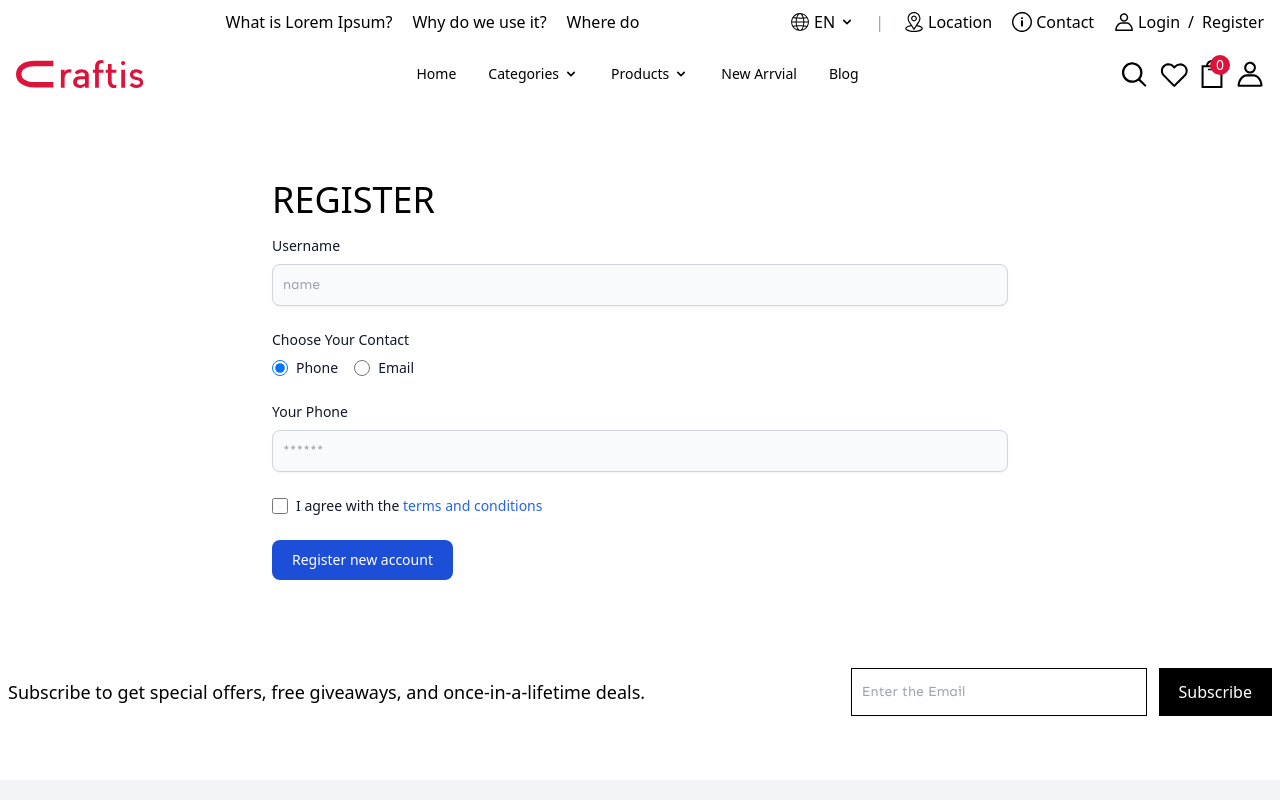
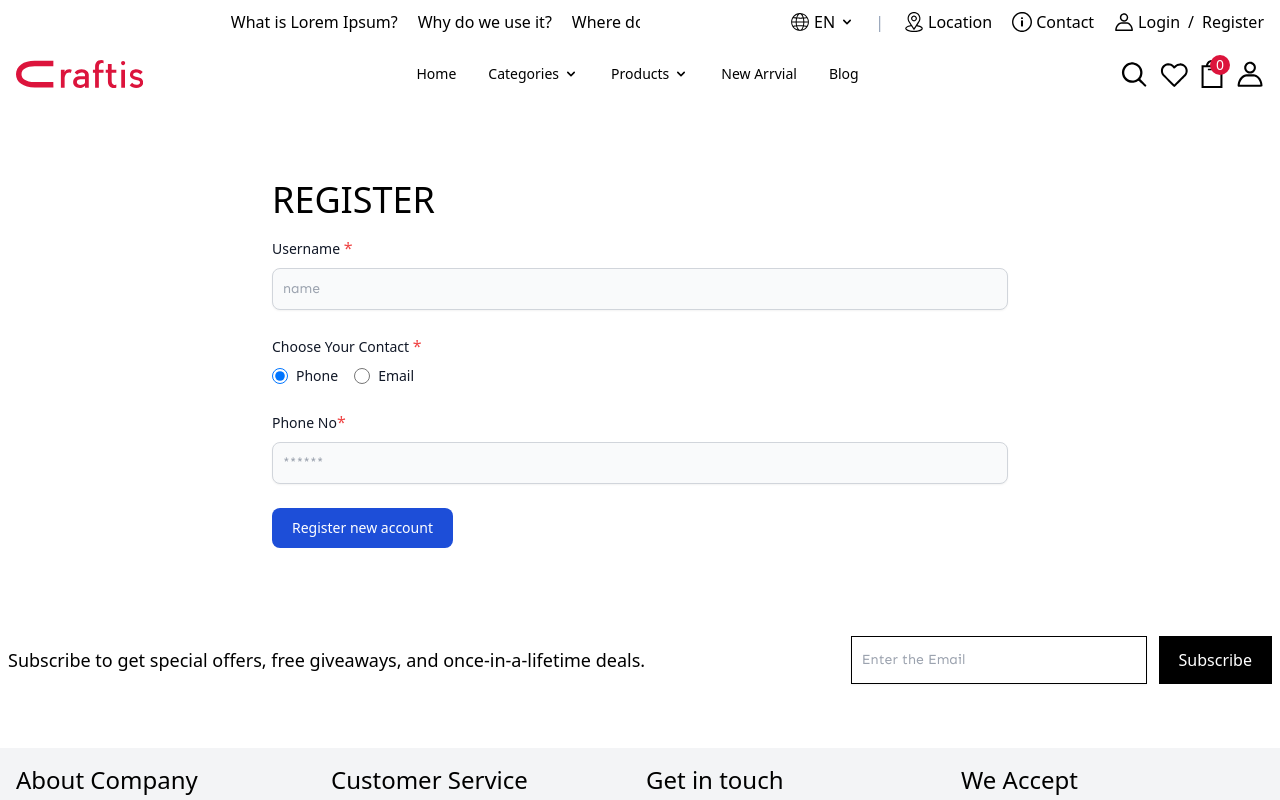
Before and after one commit to vishwanath231/artisans-ecommerce, a React (Create React App) app in the folder frontend/: page /artisan/register in a window 1280 px wide. Both pictures are taken after a click on the radio button "Phone". Shown: the top 800 px of the page. Built offline with nearby package versions, Linux system fonts and the light colour scheme; the HTML template or start-up script is replaced by a standard one.

Commit message:
artisan register screen

```diff
--- a/frontend/src/screens/artisan/ArtisanRegisterScreen.js
+++ b/frontend/src/screens/artisan/ArtisanRegisterScreen.js
@@ -1,4 +1,5 @@
-import React,{ useState } from 'react'
+import React,{ useState } from 'react';
+import { useNavigate } from 'react-router-dom';
 
 const ArtisanRegisterScreen = () => {
 
@@ -9,24 +10,31 @@ const ArtisanRegisterScreen = () => {
     }
 
 
+    const navigate = useNavigate();
+
+    const submitHandle = () => {
+        navigate('/artisan/verification')
+    }
+
+
     return (
         <div className='px-4 py-6 max-w-3xl mt-28 mb-9 mx-auto '>
         <h2 className='text-4xl font-light uppercase mb-4' >Register</h2>
-        <form>
+        <form onSubmit={submitHandle}>
             <div className="mb-6">
-                <label htmlFor='username' className="block mb-2 text-sm font-medium text-gray-900 ">Username</label>
+                <label htmlFor='username' className="block mb-2 text-sm font-medium text-gray-900 ">Username <span className='text-red-500 text-base'>*</span></label>
                 <input type="text" id="username" className="shadow-sm bg-gray-50 border border-gray-300 text-gray-900 text-sm rounded-lg focus:ring-blue-500 focus:border-blue-500 block w-full p-2.5 " placeholder="name" required />
             </div>
 
             <div className='mb-6'>
-                <label htmlFor='' className="block mb-2 text-sm font-medium text-gray-900 ">Choose Your Contact</label>
+                <label htmlFor='' className="block mb-2 text-sm font-medium text-gray-900 ">Choose Your Contact <span className='text-red-500 text-base'>*</span></label>
                 <div className="flex flex-wrap ">
                     <div className="flex items-center mr-4">
-                        <input id="phone" onClick={optional} type="radio" value="phone" name="colored-radio" className="w-4 h-4 text-green-600 bg-gray-100 border-gray-300 focus:ring-green-500" />
+                        <input id="phone" onClick={optional} type="radio" value="phone" name="colored-radio" className="w-4 h-4 text-green-600 bg-gray-100 border-gray-300 focus:ring-green-500" required />
                         <label htmlFor="phone" className="ml-2 text-sm font-medium text-gray-900 dark:text-gray-300">Phone</label>
                     </div>
                     <div className="flex items-center mr-4">
-                        <input id="email" onClick={optional} type="radio" value="email" name="colored-radio" className="w-4 h-4 text-green-600 bg-gray-100 border-gray-300 focus:ring-green-500" />
+                        <input id="email" onClick={optional} type="radio" value="email" name="colored-radio" className="w-4 h-4 text-green-600 bg-gray-100 border-gray-300 focus:ring-green-500" required />
                         <label htmlFor="email" className="ml-2 text-sm font-medium text-gray-900 dark:text-gray-300">Email</label>
                     </div>
                 </div>
@@ -35,7 +43,7 @@ const ArtisanRegisterScreen = () => {
             {
                 option === "email" ? (
                     <div className="mb-6">
-                        <label htmlFor="email" className="block mb-2 text-sm font-medium text-gray-900 ">Your Email</label>
+                        <label htmlFor="email" className="block mb-2 text-sm font-medium text-gray-900 ">Email <span className='text-red-500 text-base'>*</span></label>
                         <input type="email" id="email" className="shadow-sm bg-gray-50 border border-gray-300 text-gray-900 text-sm rounded-lg focus:ring-blue-500 focus:border-blue-500 block w-full p-2.5 " placeholder="example@support.com" required />
                     </div>
                 ) : null
@@ -44,18 +52,12 @@ const ArtisanRegisterScreen = () => {
             {
                 option === "phone" ? (
                     <div className="mb-6">
-                        <label htmlFor="phone" className="block mb-2 text-sm font-medium text-gray-900 ">Your Phone</label>
+                        <label htmlFor="phone" className="block mb-2 text-sm font-medium text-gray-900 ">Phone No<span className='text-red-500 text-base'>*</span></label>
                         <input type="number" id="email" className="no-arrow shadow-sm bg-gray-50 border border-gray-300 text-gray-900 text-sm rounded-lg focus:ring-blue-500 focus:border-blue-500 block w-full p-2.5 " placeholder="******" required />
                     </div>
                 ) : null
             }
 
-            <div className="flex items-start mb-6">
-                <div className="flex items-center h-5">
-                    <input id="terms" type="checkbox" value="" className="w-4 h-4 border border-gray-300 rounded bg-gray-50 focus:ring-3 focus:ring-blue-300" required />
-                </div>
-                <label htmlFor="terms" className="ml-2 text-sm font-medium text-gray-900">I agree with the <a href='https://www.termsfeed.com/live/bdb176ea-cb5e-49e5-8332-1686fc4e8baa' target='_blank' rel="noopener noreferrer" className="text-blue-600 hover:underline">terms and conditions</a></label>
-            </div>
             <button type="submit" className="text-white bg-blue-700 hover:bg-blue-800 focus:ring-4 focus:outline-none focus:ring-blue-300 font-medium rounded-lg text-sm px-5 py-2.5 text-center">Register new account</button>
         </form>
 
```
